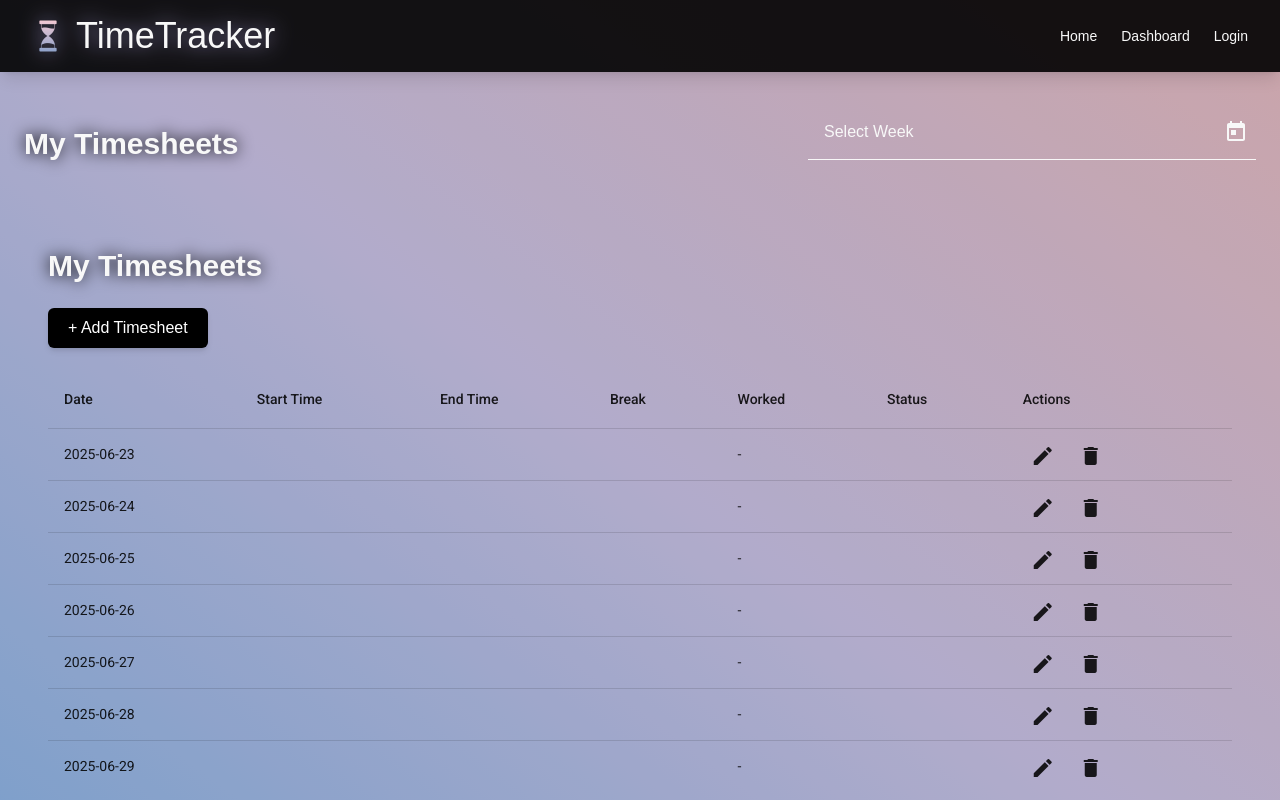
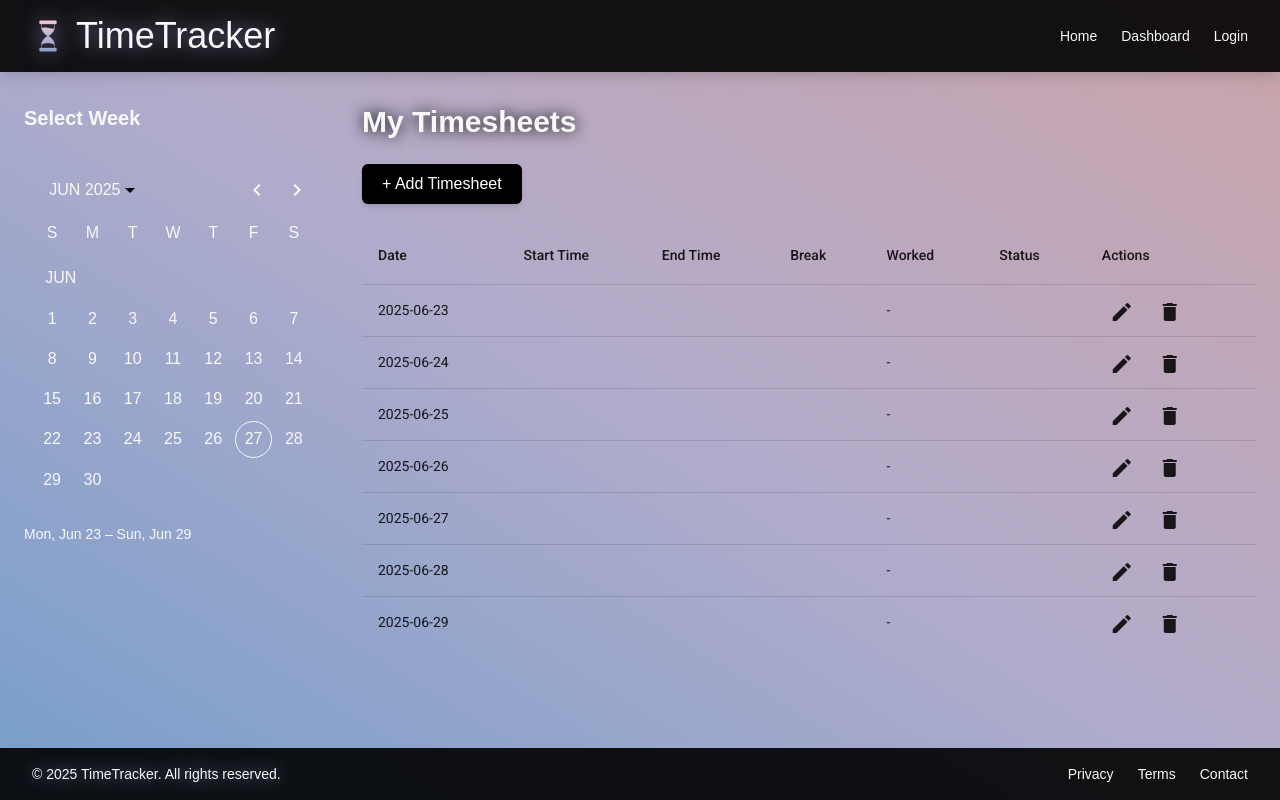
Before and after one commit to rsuciunttdata/timetracking-team-three, an Angular app: page /dashboard in a window 1280 px wide. Shown: the top 800 px of the page. Built offline with nearby package versions, Linux system fonts and the light colour scheme; a web font is replaced by a local one.

Commit message:
calendar styled

```diff
--- a/src/app/components/timesheet-table/timesheet-table.html
+++ b/src/app/components/timesheet-table/timesheet-table.html
@@ -1,27 +1,30 @@
-<div class="px-6 py-8 text-cutomWhite font-clash">
+<div class="flex flex-col lg:flex-row gap-10 px-6 py-8 text-cutomWhite font-clash">
 
-  <div class="flex flex-col lg:flex-row justify-between items-start lg:items-center mb-6">
-    <h2 class="text-3xl font-semibold drop-shadow-[0_0_8px_#000000] mb-4 lg:mb-0">My Timesheets</h2>
-    <mat-form-field appearance="fill" class="w-full max-w-md">
-      <mat-label>Select Week</mat-label>
-      <mat-date-range-input [rangePicker]="picker">
-        <input matStartDate placeholder="Start" (dateChange)="onStartDateChange($event.value)" />
-        <input matEndDate placeholder="End" (dateChange)="onEndDateChange($event.value)" />
-      </mat-date-range-input>
-      <mat-datepicker-toggle matSuffix [for]="picker"></mat-datepicker-toggle>
-      <mat-date-range-picker #picker></mat-date-range-picker>
-    </mat-form-field>
+  <div class="lg:w-1/4 w-full">
+    <h2 class="text-xl font-semibold mb-4">Select Week</h2>
+
+    <mat-calendar [selected]="selectedDate()" (selectedChange)="onCalendarDateSelect($event)" [dateClass]="dateClass">
+    </mat-calendar>
+
+    <p class="mt-4 text-sm">
+      {{ selectedRange().start?.toLocaleDateString('en-US', { weekday: 'short', month: 'short', day: 'numeric' }) }} –
+      {{ selectedRange().end?.toLocaleDateString('en-US', { weekday: 'short', month: 'short', day: 'numeric' }) }}
+    </p>
+
   </div>
-<div class="px-6 py-10 text-cutomWhite font-clash">
+
+
+  <div class="lg:w-3/4 w-full">
     <h2 class="text-3xl font-semibold mb-6 drop-shadow-[0_0_8px_#000000]">My Timesheets</h2>
 
     <button (click)="onAdd()"
-    class="mb-6 px-5 py-2 bg-black text-white rounded-md hover:bg-gray-800 transition shadow-md"
-  >
+      class="mb-6 px-5 py-2 bg-black text-white rounded-md hover:bg-gray-800 transition shadow-md">
       + Add Timesheet
     </button>
 
-  <table mat-table [dataSource]="filteredEntries()" class="w-full mat-elevation-z2 bg-white bg-opacity-10 rounded-lg overflow-hidden text-white">
+    <table mat-table [dataSource]="filteredEntries()"
+      class="w-full mat-elevation-z2 bg-white bg-opacity-10 rounded-lg overflow-hidden text-white">
+
       <ng-container matColumnDef="date">
         <th mat-header-cell *matHeaderCellDef class="px-4 py-2 bg-black bg-opacity-30 font-semibold">Date</th>
         <td mat-cell *matCellDef="let row" class="px-4 py-2">{{ row.date }}</td>
@@ -39,7 +42,7 @@
 
       <ng-container matColumnDef="breakDuration">
         <th mat-header-cell *matHeaderCellDef class="px-4 py-2 bg-black bg-opacity-30 font-semibold">Break</th>
-      <td mat-cell *matCellDef="let row" class="px-4 py-2">{{ row.breakDuration }} </td>
+        <td mat-cell *matCellDef="let row" class="px-4 py-2">{{ row.breakDuration }}</td>
       </ng-container>
 
       <ng-container matColumnDef="workedTime">
@@ -72,3 +75,4 @@
     <p class="text-gray-300 mt-4 italic">No timesheets available.</p>
     }
   </div>
+</div>
--- a/src/app/components/timesheet-table/timesheet-table.ts
+++ b/src/app/components/timesheet-table/timesheet-table.ts
@@ -159,5 +159,33 @@ export class TimesheetTable implements OnInit {
     return dates;
   }
 
+  selectedDate = signal<Date | null>(null);
+
+  onCalendarDateSelect(date: Date | null) {
+    if (!date) return;
+
+    const day = date.getDay();
+
+    const sunday = new Date(date);
+    sunday.setDate(date.getDate() - day);
+
+    const saturday = new Date(sunday);
+    saturday.setDate(sunday.getDate() + 6);
+
+    this.selectedRange.set(new DateRange(sunday, saturday));
+    this.selectedDate.set(date);
+  }
+
+
+  dateClass = (d: Date) => {
+    const range = this.selectedRange();
+    if (!range.start || !range.end) return '';
+
+    const time = d.getTime();
+    const startTime = range.start.setHours(0, 0, 0, 0);
+    const endTime = range.end.setHours(0, 0, 0, 0);
+
+    return (time >= startTime && time <= endTime) ? 'selected-range' : '';
+  };
 
 }
```
Lines whose indentation alone changed are shown as unchanged.
